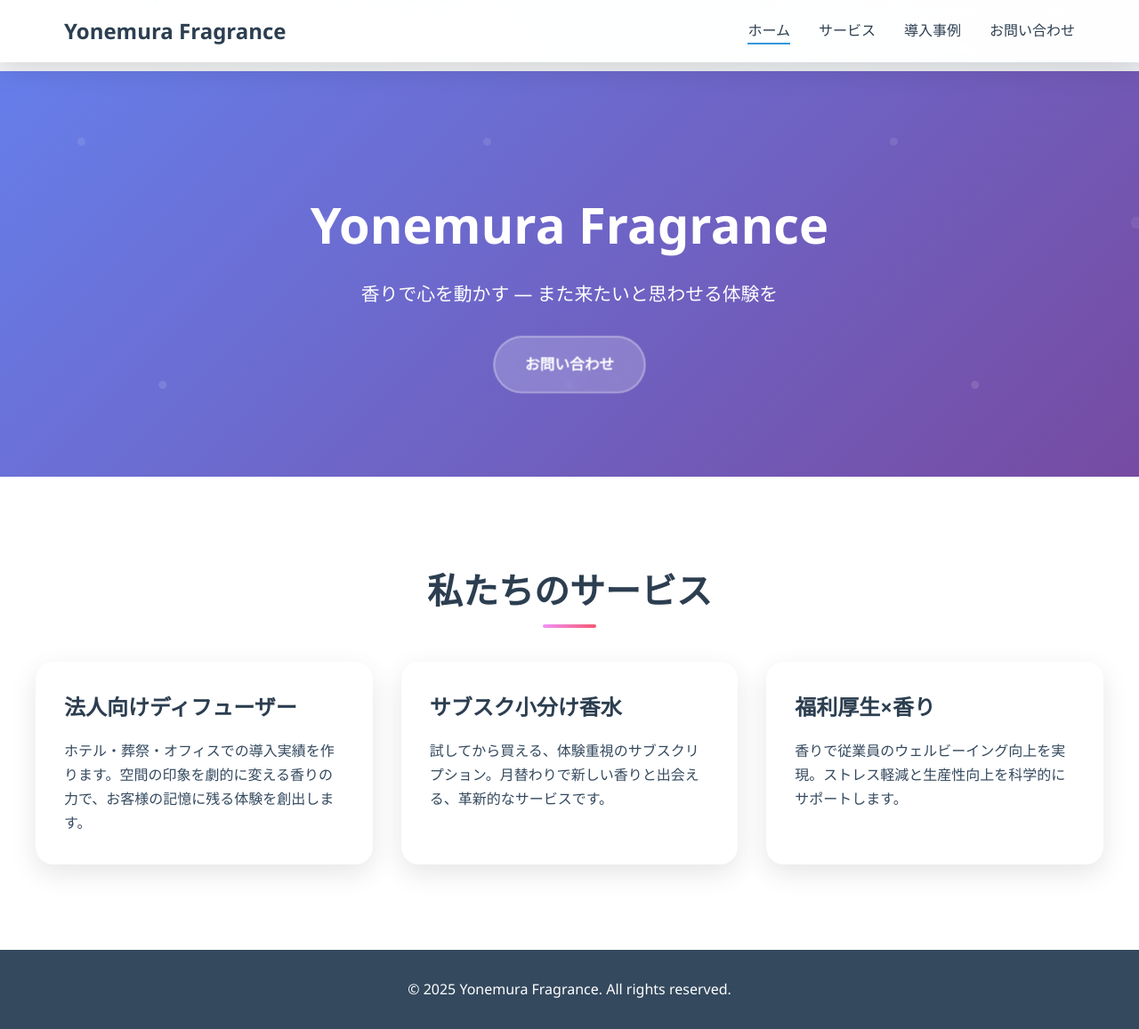
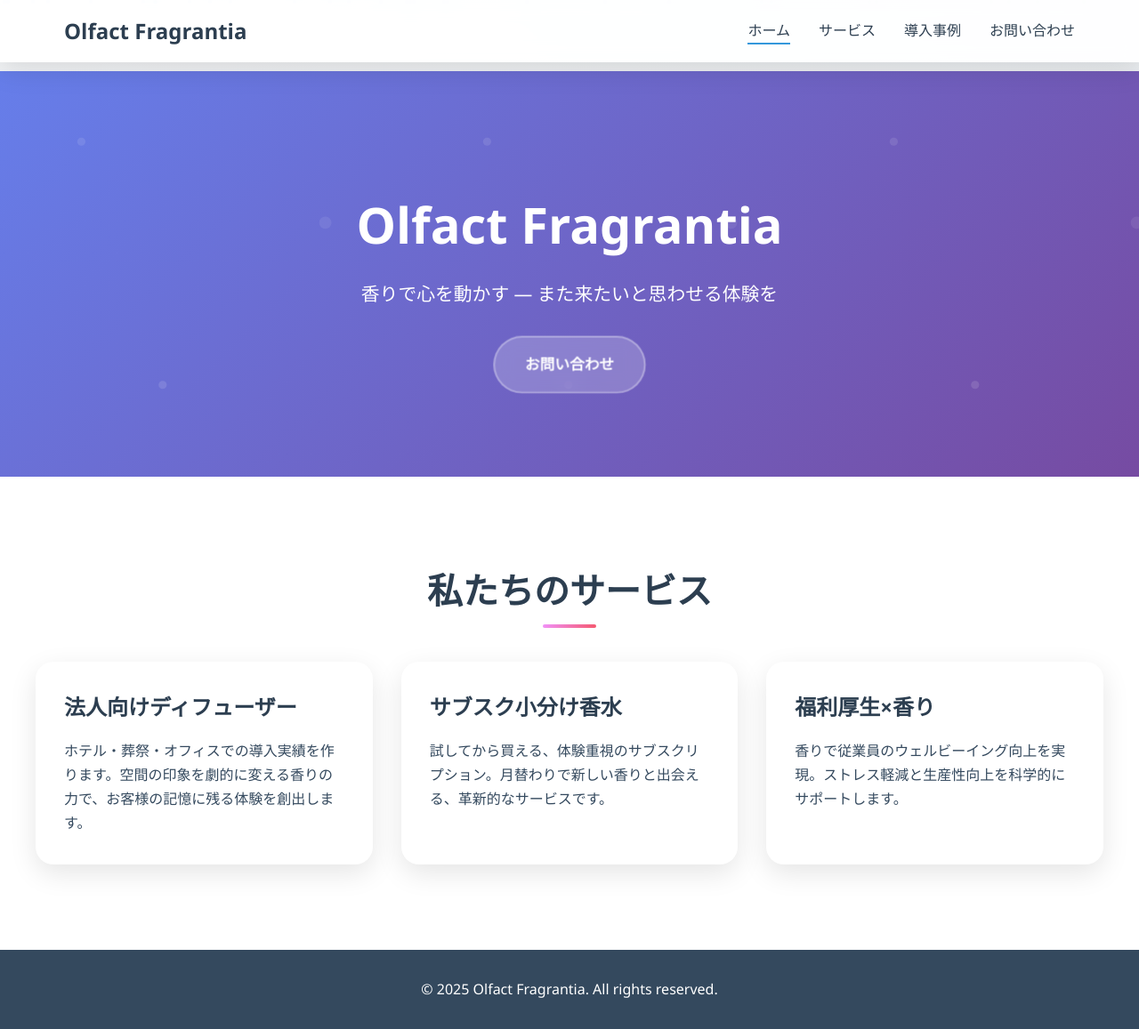
Before and after one commit to tomarenai14-debug/tomarenai14-debug.github.io, a plain HTML site: page index.html in a window 1280 px wide. Shown: the whole page at 89% size. Drawn offline with Linux system fonts and the light colour scheme.

Commit message:
Update index.html

```diff
--- a/index.html
+++ b/index.html
@@ -3,12 +3,12 @@
 <head>
   <meta charset="UTF-8">
   <meta name="viewport" content="width=device-width, initial-scale=1.0">
-  <title>Yonemura Fragrance｜法人向けフレグランスソリューション</title>
-  <meta name="description" content="Yonemura Fragranceは法人向けディフューザー、サブスク香水、福利厚生としての香りソリューションを提供する、フレグランスビジネスのエキスパートです。">
-  <meta name="keywords" content="Yonemura Fragrance,法人向けディフューザー,サブスク香水,福利厚生,香り,フレグランス,オフィス,ホテル">
+  <title>Olfact Fragrantia｜法人向けフレグランスソリューション</title>
+  <meta name="description" content="Olfact Fragrantiaは法人向けディフューザー、サブスク香水、福利厚生としての香りソリューションを提供する、フレグランスビジネスのエキスパートです。">
+  <meta name="keywords" content="Olfact Fragrantia,法人向けディフューザー,サブスク香水,福利厚生,香り,フレグランス,オフィス,ホテル">
 
   <!-- Open Graph -->
-  <meta property="og:title" content="Yonemura Fragrance｜法人向けフレグランスソリューション">
+  <meta property="og:title" content="Olfact Fragrantia｜法人向けフレグランスソリューション">
   <meta property="og:type" content="website">
   <meta property="og:url" content="https://tomarenai14-debug.github.io">
   <meta property="og:description" content="香りで心を動かす — また来たいと思わせる体験を提供するフレグランスビジネスのエキスパート">
@@ -524,7 +524,7 @@
   <!-- Navigation -->
   <nav id="navbar">
     <div class="nav-container">
-      <a href="#" class="logo" data-route="home">Yonemura Fragrance</a>
+      <a href="#" class="logo" data-route="home">Olfact Fragrantia</a>
       <ul class="nav-links" id="navLinks">
         <li><a href="#" data-route="home" class="nav-link active">ホーム</a></li>
         <li><a href="#" data-route="services" class="nav-link">サービス</a></li>
@@ -546,7 +546,7 @@
     <div class="page-section active" id="home">
       <section class="hero">
         <div class="hero-content">
-          <h1>Yonemura Fragrance</h1>
+          <h1>Olfact Fragrantia</h1>
           <p>香りで心を動かす — また来たいと思わせる体験を</p>
           <a href="#" class="cta-button" data-route="contact">お問い合わせ</a>
         </div>
@@ -649,7 +649,7 @@
 
   <!-- Footer -->
   <footer>
-    <p>© 2025 Yonemura Fragrance. All rights reserved.</p>
+    <p>© 2025 Olfact Fragrantia. All rights reserved.</p>
   </footer>
 
   <script>
```
